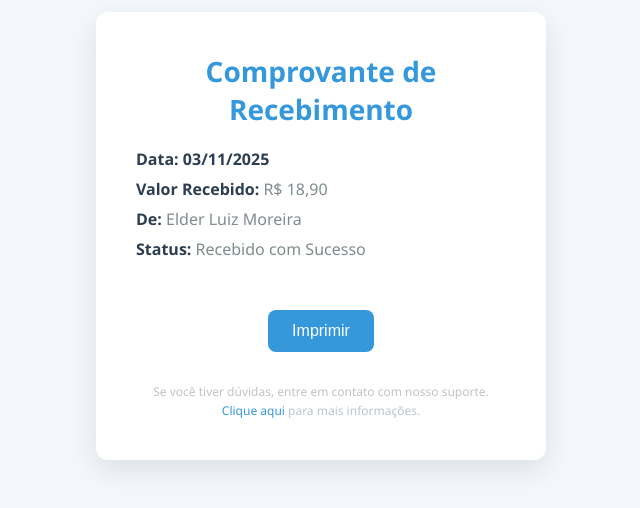
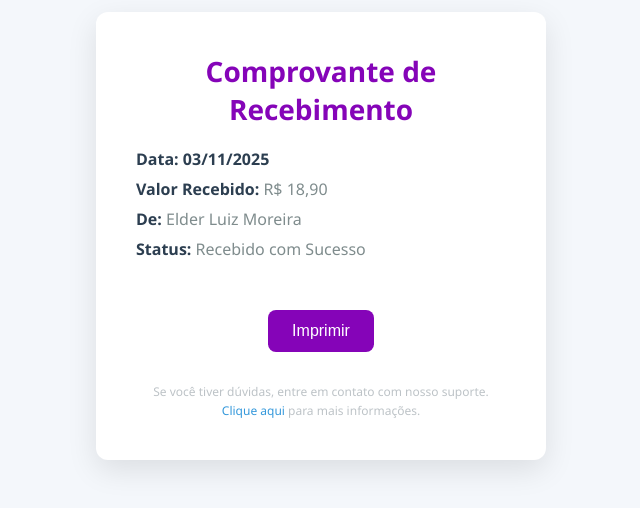
Before and after one commit to ElderLuiz/BackScan, a plain HTML site: page index.html in a window 1280 px wide. Shown: the part 164-672 px from the top of the page, without its empty margins (319-959 px from the left). Drawn offline with Linux system fonts and the light colour scheme.

Commit message:
feat: Correção de cores

```diff
--- a/styles.css
+++ b/styles.css
@@ -26,7 +26,7 @@
     }
 
     h1 {
-      color: #3498db;
+      color: #8504B8;
       font-size: 28px;
       margin-bottom: 20px;
       font-weight: bold;
@@ -49,7 +49,7 @@
     }
 
     .botao {
-      background-color: #3498db;
+      background-color: #8504B8;
       color: white;
       padding: 12px 24px;
       font-size: 16px;
```
